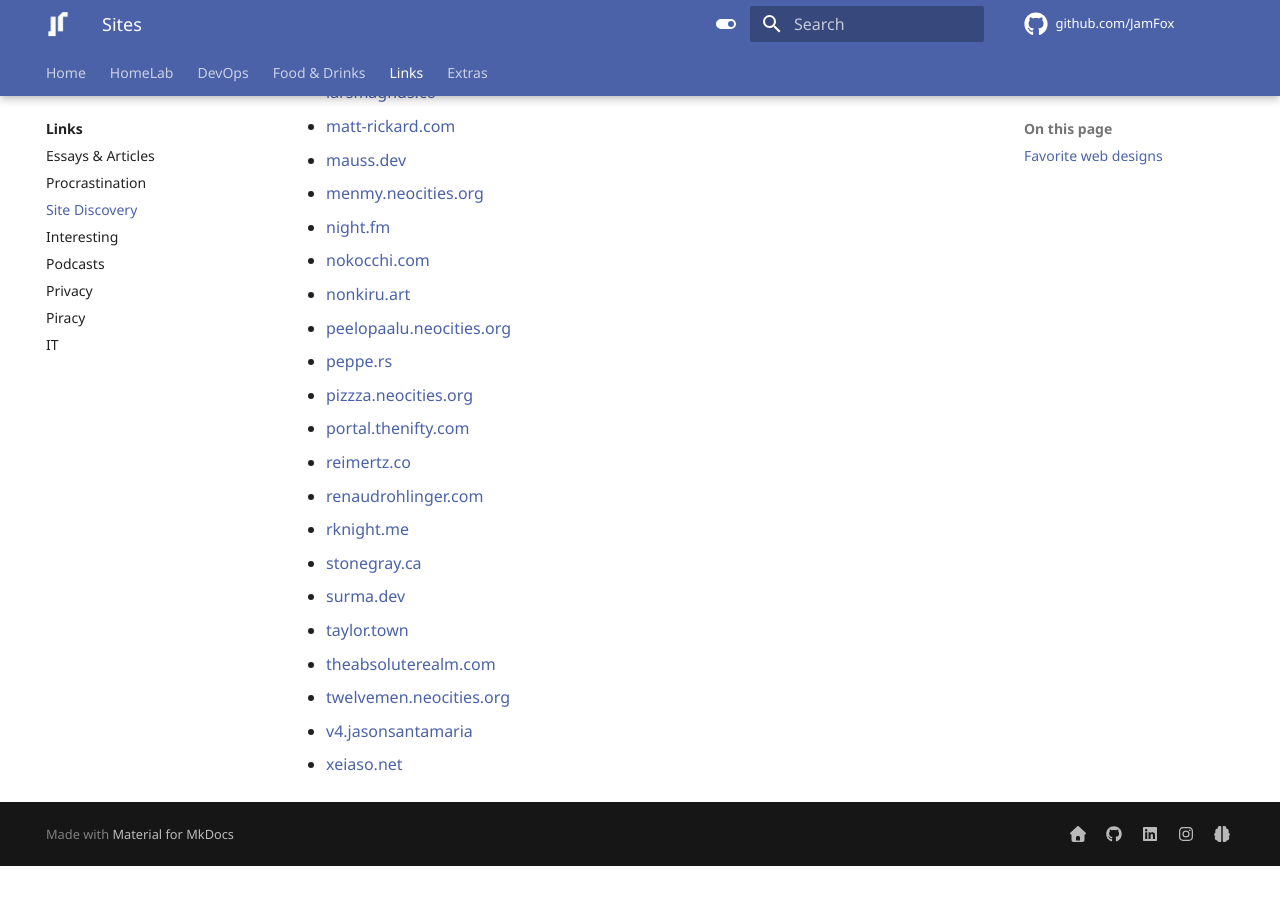
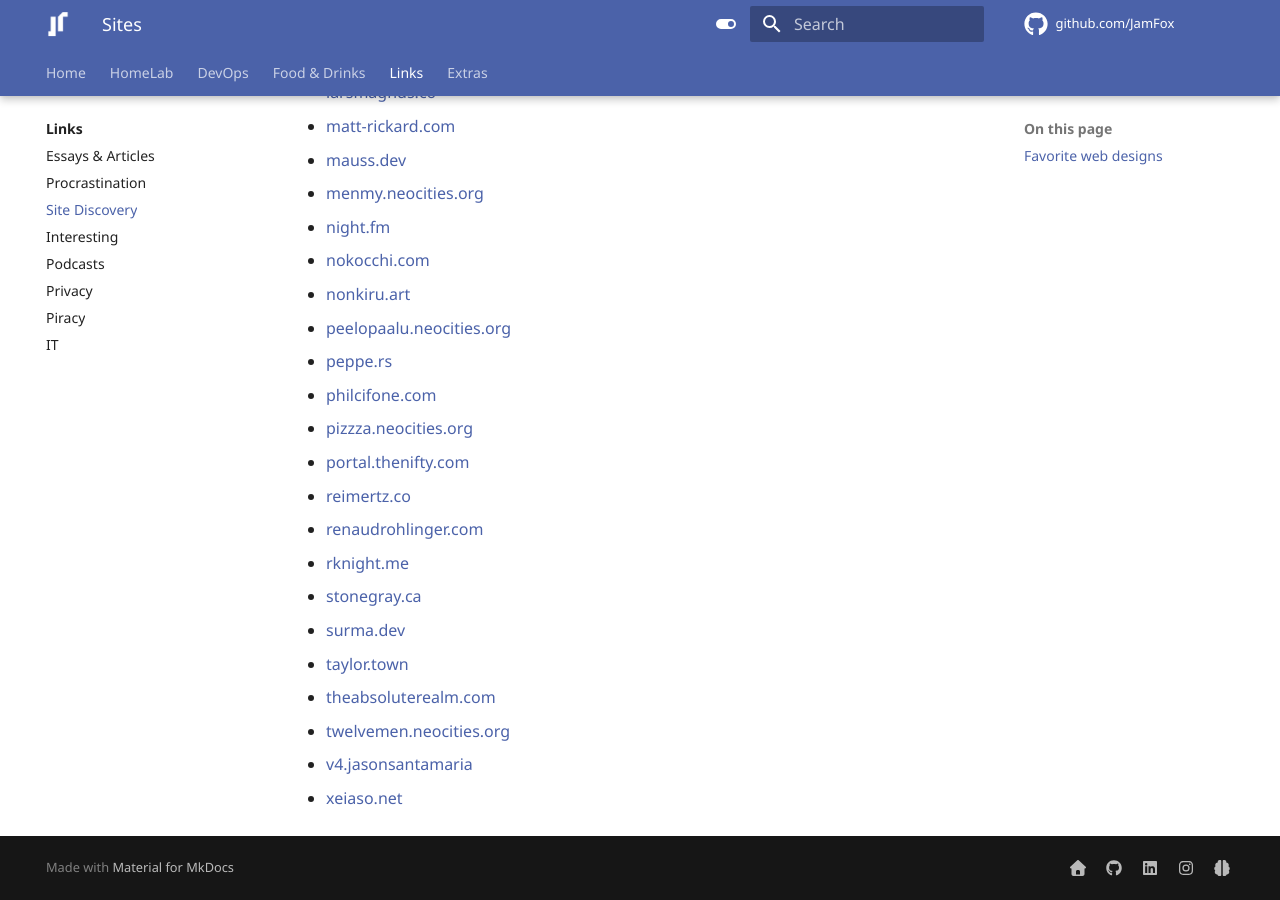
Before and after one commit to JamFox/docs.jamfox.dev, an MkDocs documentation site: the page built from docs/content/links/sites.md, in a window 1280 px wide and 900 px high, scrolled down 1078 px. Built offline with MkDocs 1.6.1 and Material for MkDocs 9.7.7, drawn with Linux system fonts in a browser that asks for light colours; comment, search, counter and statistics services are not loaded; before the commit the page ends 1944 px from its top, so only the background shows below that.

Commit message:
add philci

```diff
--- a/docs/content/links/sites.md
+++ b/docs/content/links/sites.md
@@ -40,6 +40,7 @@ Discover new sites:
 - [nonkiru.art](https://nonkiru.art/)
 - [peelopaalu.neocities.org](https://peelopaalu.neocities.org/)
 - [peppe.rs](https://peppe.rs/)
+- [philcifone.com](https://philcifone.com)
 - [pizzza.neocities.org](https://pizzza.neocities.org/)
 - [portal.thenifty.com](https://portal.thenifty.com/)
 - [reimertz.co](https://www.reimertz.co/)
```
